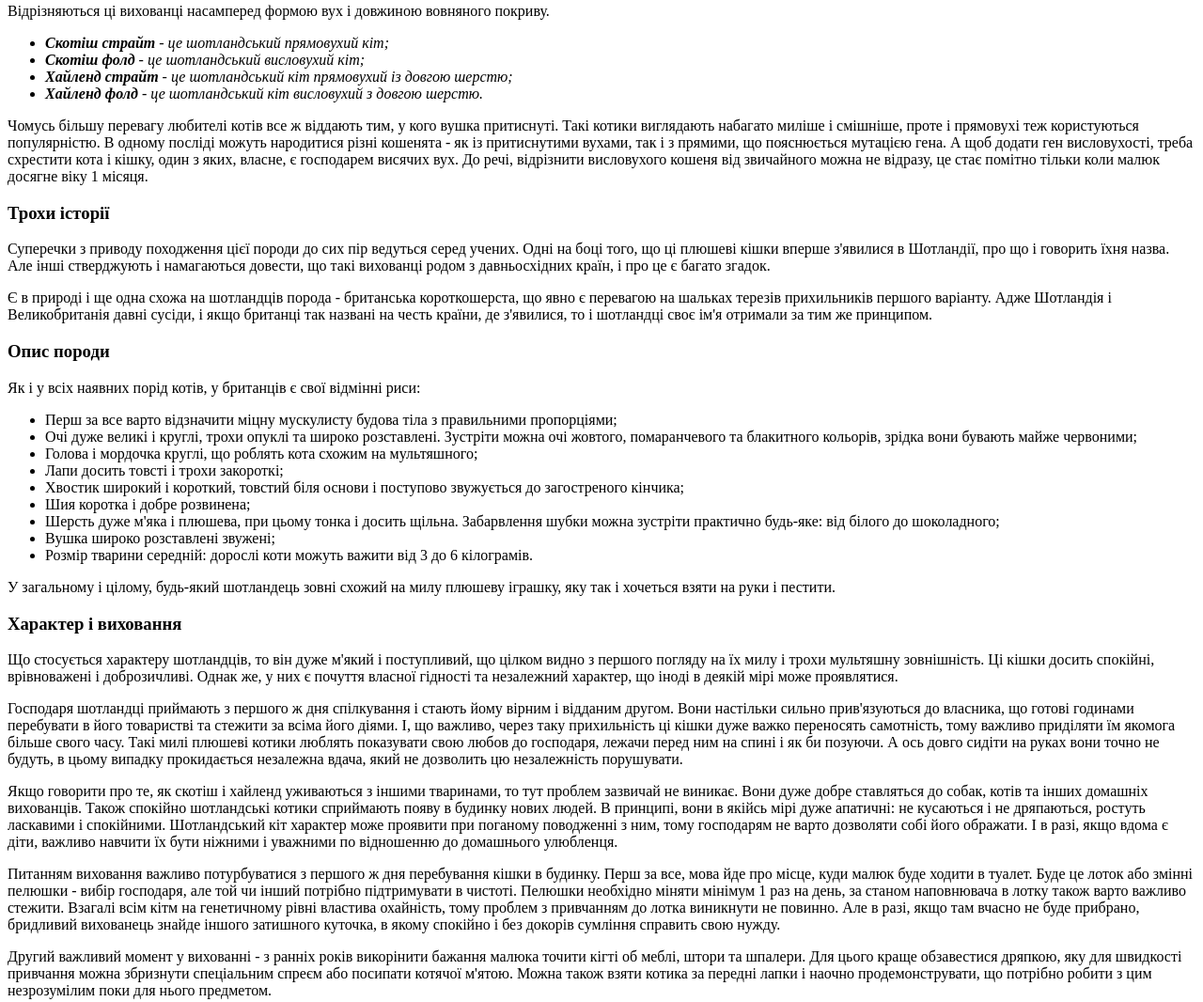
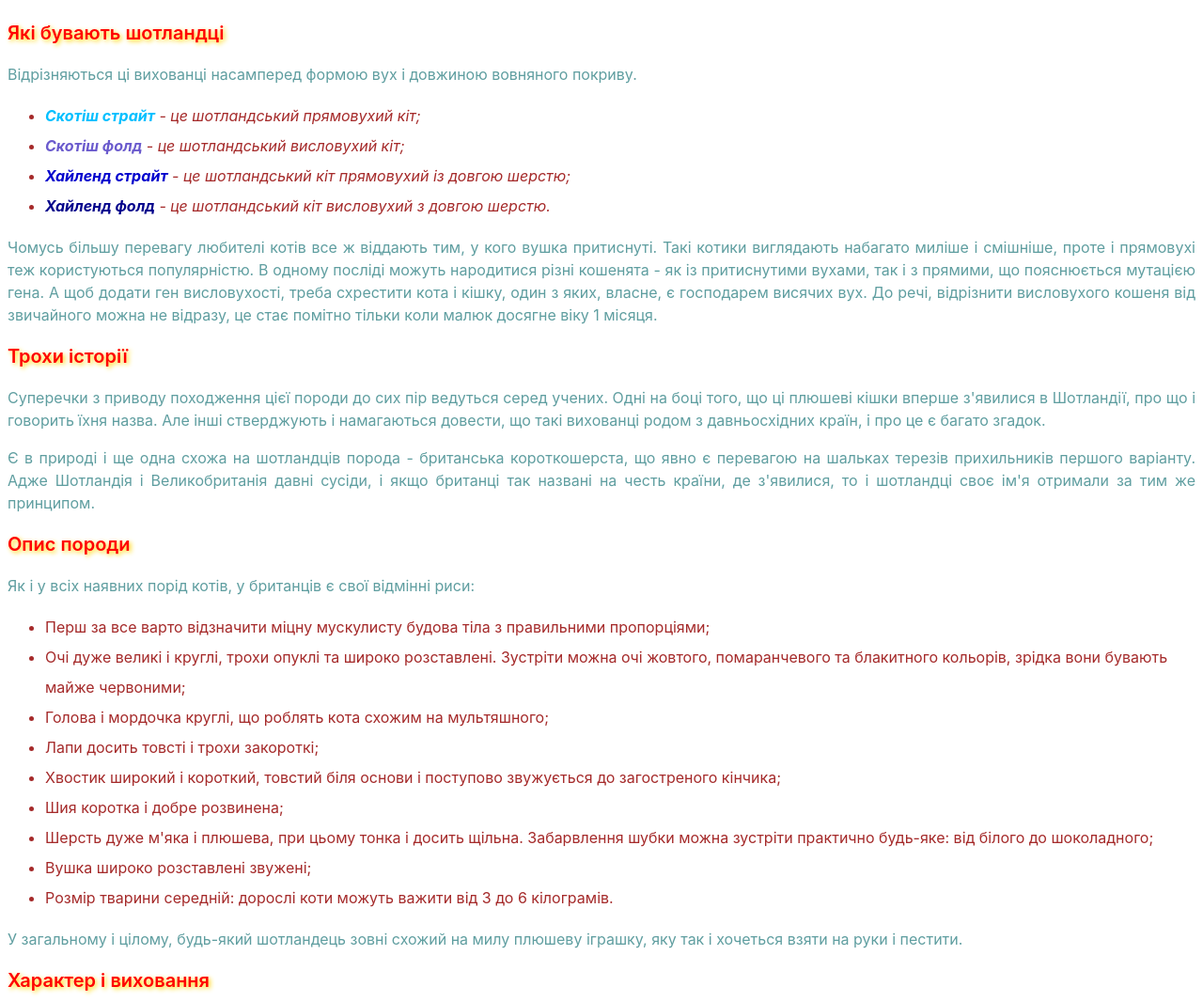
Before and after one commit to Shenatali/qa-test, a plain HTML site: page hillel.html/index.html in a window 1280 px wide. Shown: the part 1021-2087 px from the top of the page at 94% size. Drawn offline with Linux system fonts and the light colour scheme.

Commit message:
added css file

```diff
--- /dev/null
+++ b/hillel.html/css/base.css
@@ -0,0 +1,51 @@
+
+#some-id-1 {
+	color: yellow;
+	font-family: "Inter", serif;
+	font-size: 30px;
+	font-weight: 700;
+	text-align: center;
+	text-shadow: 2px 2px 5px orangered;
+	text-transform: uppercase;
+	letter-spacing: 5px;
+	li
+}
+.title {
+	color: red;
+	font-family: "Inter", serif;
+	font-size: 20px;
+	font-weight: 600;
+	text-align: left;
+	text-shadow: 2px 2px 5px gold;
+
+}
+.text {
+	color: cadetblue;
+	font-family: "Inter", serif;
+	font-size: 16px;
+	font-weight: 400;
+	text-align: justify;
+	line-height: 1.5;
+}
+#some-id-2 {
+	color: deepskyblue;
+}
+#some-id-3 {
+	color: slateblue;
+}
+#some-id-4 {
+	color: mediumblue;
+}
+#some-id-5 {
+	color: darkblue;
+}
+.list {
+	color: brown;
+	font-family: "Inter", serif;
+	font-size: 16px;
+	font-weight: 400;
+	line-height: 2;
+}
+.item {
+	color: coral;
+}
--- a/hillel.html/index.html
+++ b/hillel.html/index.html
@@ -3,6 +3,7 @@
 <head>
 	<meta charset="utf-8">
 	<meta name="viewport" content="width=device-width, initial-scale=1">
+    <link rel="stylesheet" type="text/css" href="css/base.css">
 	<title>Шотландська прямовуха кішка</title>
 </head>
 <body>
@@ -10,50 +11,50 @@
 		<nav>
             <ul>
                 <li><a href="index.html">Головна</a></li>
+                <br>
                 <li><a target="_blank" href="pages/contact.html">Контакт</a></li>
+                <br>
                 <li><a target="_blank" href="pages/gallery.html">Галерея</a></li>
             </ul>
         </nav>
     </header>
     <main>
     	<div>
-    		<h1><u>Шотландський кіт</u></h1>
-    		<h3>Особливості породи</h3>
-    		<p>
+    		<h1 id="some-id-1"><u>Шотландський кіт</u></h1>
+    		<h3 class="title">Особливості породи</h3>
+    		<p class="text">
     			Люди здавна звикли заводити для домашнього тепла і затишку різних тварин, у тому числі й котів. Хтось підбирає бездомних і часто безпородних пухнастиків на вулиці, хтось бере їх із притулку, а хтось віддає перевагу обзаводитися дорогими та рідкісними представниками сімейства котячих з ідеальним родоводом. У числі останніх одними з найпопулярніших сьогодні є шотландці. Дебелий шотландський кіт у плюшевій шубці, із круглою мордочкою і величезними жовтими очима - ось такого звіра сьогодні можна зустріти в багатьох будинках. Це якщо коротко, а на ділі ця порода має кілька різновидів.
     		</p>
     		<img src="img/img_1.webp" alt="Рижий кіт">
     	</div>
     	<div>
-    		<h3>Які бувають шотландці</h3>
-    		<p>
+    		<h3 class="title">Які бувають шотландці</h3>
+    		<p class="text">
     			Відрізняються ці вихованці насамперед формою вух і довжиною вовняного покриву.
     		</p>
-    		<ul>
-    			<li><i><b>Скотіш страйт</b> - це шотландський прямовухий кіт;</i></li>
-    			<li><i><b>Скотіш фолд</b> - це шотландський висловухий кіт;</i></li>
-    			<li><i><b>Хайленд страйт</b> - це шотландський кіт прямовухий із довгою шерстю;</i></li>
-    			<li><i><b>Хайленд фолд</b> - це шотландський кіт висловухий з довгою шерстю.</i></li>
+    		<ul class="list">
+    			<li><i><b id="some-id-2">Скотіш страйт</b> - це шотландський прямовухий кіт;</i></li>
+    			<li><i><b id="some-id-3">Скотіш фолд</b> - це шотландський висловухий кіт;</i></li>
+    			<li><i><b id="some-id-4">Хайленд страйт</b> - це шотландський кіт прямовухий із довгою шерстю;</i></li>
+    			<li><i><b id="some-id-5">Хайленд фолд</b> - це шотландський кіт висловухий з довгою шерстю.</i></li>
     		</ul>
-    		<p>
+    		<p class="text">
     			Чомусь більшу перевагу любителі котів все ж віддають тим, у кого вушка притиснуті. Такі котики виглядають набагато миліше і смішніше, проте і прямовухі теж користуються популярністю. В одному посліді можуть народитися різні кошенята - як із притиснутими вухами, так і з прямими, що пояснюється мутацією гена. А щоб додати ген висловухості, треба схрестити кота і кішку, один з яких, власне, є господарем висячих вух. До речі, відрізнити висловухого кошеня від звичайного можна не відразу, це стає помітно тільки коли малюк досягне віку 1 місяця.
     		</p>
-    		<!-- <img src="img/img_2.webp" alt="Сірий кіт"> -->
     	</div>
     	<div>
-    		<h3>Трохи історії</h3>
-    		<p>
+    		<h3 class="title">Трохи історії</h3>
+    		<p class="text">
     			Суперечки з приводу походження цієї породи до сих пір ведуться серед учених. Одні на боці того, що ці плюшеві кішки вперше з'явилися в Шотландії, про що і говорить їхня назва. Але інші стверджують і намагаються довести, що такі вихованці родом з давньосхідних країн, і про це є багато згадок.
     		</p>
-    		<p>
+    		<p class="text">
     			Є в природі і ще одна схожа на шотландців порода - <span>британська короткошерста</span>, що явно є перевагою на шальках терезів прихильників першого варіанту. Адже Шотландія і Великобританія давні сусіди, і якщо британці так названі на честь країни, де з'явилися, то і шотландці своє ім'я отримали за тим же принципом.
     		</p>
-    		<!-- <img src="img/img_3.webp" alt="Сірий кіт"> -->
     	</div>
     	<div>
-    		<h3>Опис породи</h3>
-    		<p>Як і у всіх наявних порід котів, у британців є свої відмінні риси:</p>
-    		<ul>
+    		<h3 class="title">Опис породи</h3>
+    		<p class="text">Як і у всіх наявних порід котів, у британців є свої відмінні риси:</p>
+    		<ul class="list">
     			<li>Перш за все варто відзначити міцну мускулисту будова тіла з правильними пропорціями;</li>
     			<li>Очі дуже великі і круглі, трохи опуклі та широко розставлені. Зустріти можна очі жовтого, помаранчевого та блакитного кольорів, зрідка вони бувають майже червоними;</li>
     			<li>Голова і мордочка круглі, що роблять кота схожим на мультяшного;</li>
@@ -64,45 +65,45 @@
     			<li>Вушка широко розставлені звужені;</li>
     			<li>Розмір тварини середній: дорослі коти можуть важити від 3 до 6 кілограмів.</li>
     		</ul>
-    		<p>
+    		<p class="text">
     			У загальному і цілому, будь-який шотландець зовні схожий на милу плюшеву іграшку, яку так і хочеться взяти на руки і пестити.
     		</p>
     	</div>
     	<div>
-    		<h3>Характер і виховання</h3>
-    		<p>
+    		<h3 class="title">Характер і виховання</h3>
+    		<p class="text">
     			Що стосується характеру шотландців, то він дуже м'який і поступливий, що цілком видно з першого погляду на їх милу і трохи мультяшну зовнішність. Ці кішки досить спокійні, врівноважені і доброзичливі. Однак же, у них є почуття власної гідності та незалежний характер, що іноді в деякій мірі може проявлятися.
     		</p>
-    		<p>
+    		<p class="text">
     			Господаря шотландці приймають з першого ж дня спілкування і стають йому вірним і відданим другом. Вони настільки сильно прив'язуються до власника, що готові годинами перебувати в його товаристві та стежити за всіма його діями. І, що важливо, через таку прихильність ці кішки дуже важко переносять самотність, тому важливо приділяти їм якомога більше свого часу. Такі милі плюшеві котики люблять показувати свою любов до господаря, лежачи перед ним на спині і як би позуючи. А ось довго сидіти на руках вони точно не будуть, в цьому випадку прокидається незалежна вдача, який не дозволить цю незалежність порушувати.
     		</p>
-    		<p>
+    		<p class="text">
     			Якщо говорити про те, як скотіш і хайленд уживаються з іншими тваринами, то тут проблем зазвичай не виникає. Вони дуже добре ставляться до собак, котів та інших домашніх вихованців. Також спокійно шотландські котики сприймають появу в будинку нових людей. В принципі, вони в якійсь мірі дуже апатичні: не кусаються і не дряпаються, ростуть ласкавими і спокійними. Шотландський кіт характер може проявити при поганому поводженні з ним, тому господарям не варто дозволяти собі його ображати. І в разі, якщо вдома є діти, важливо навчити їх бути ніжними і уважними по відношенню до домашнього улюбленця.
     		</p>
-    		<p>
+    		<p class="text">
     			Питанням виховання важливо потурбуватися з першого ж дня перебування кішки в будинку. Перш за все, мова йде про місце, куди малюк буде ходити в туалет. Буде це лоток або змінні пелюшки - вибір господаря, але той чи інший потрібно підтримувати в чистоті. Пелюшки необхідно міняти мінімум 1 раз на день, за станом наповнювача в лотку також варто важливо стежити. Взагалі всім кітм на генетичному рівні властива охайність, тому проблем з привчанням до лотка виникнути не повинно. Але в разі, якщо там вчасно не буде прибрано, бридливий вихованець знайде іншого затишного куточка, в якому спокійно і без докорів сумління справить свою нужду.
     		</p>
-    		<p>
+    		<p class="text">
     			Другий важливий момент у вихованні - з ранніх років викорінити бажання малюка точити кігті об меблі, штори та шпалери. Для цього краще обзавестися дряпкою, яку для швидкості привчання можна збризнути спеціальним спреєм або посипати котячої м'ятою. Можна також взяти котика за передні лапки і наочно продемонструвати, що потрібно робити з цим незрозумілим поки для нього предметом.
     		</p>
     	</div>
     	<div>
-    		<h3>Догляд і харчування</h3>
-    		<p>
+    		<h3 class="title">Догляд і харчування</h3>
+    		<p class="text">
     			Здебільшого всі кішки дуже охайні, тому вони ретельно за собою доглядають, не доставляючи особливого клопоту господарям. Однак, у деяких гігієнічні процедури людині все ж варто іноді втручатися. Ось невеликий перелік порад того, як потрібно доглядати за шотландськими котиками:
     		</p>
-    		<ol>
+    		<ol class="list">
     			<li>Банні процедури потрібно проводити в міру забруднення шубки, але бажано не частіше 1 разу на місяць. Маленьких кошенят краще без вагомих на те причин взагалі не мити, щоб вони не захворіли. Якщо ж момент для купання настав, то бажано застосовувати шампунь. Але вибирати потрібно обов'язково в зоомагазині, використовувати для котів звичайний людський шампунь не можна! Спеціальний засіб, куплений у ветеринарній аптеці, в залежності від складу може не тільки очищати шерсть і шкіру, а, наприклад, ще й допомагати позбуватися паразитів у вигляді кліщів та бліх, а також проводити профілактику їх появи.</li>
     			<li>Розчісування теж є важливою складовою в процесі догляду за вихованцем. Так чи інакше всі кішки линяють, не залежно від довжини шерсті, тому тут може знадобитися людська допомога. Фурмінатор ветеринари для вичісування шотландців не рекомендують, так як він може зіпсувати підшерсток і всю шубку в цілому. Краще скористатися гребнем або щіткою-рукавичкою.</li>
     			<li>Регулярна стрижка цим котикам не потрібна, а ось в процесі появи ковтунів позбавлення від них є обов'язковим. Грудки вовни, що звалялися, не тільки псують загальний естетичний вигляд, але і негативно впливають на стан тварини. У шотландців дуже чутлива шкіра, тому під ковтуном може з'являтися роздратування і порушуватися циркуляція крові.</li>
     			<li>Очі і вуха також вимагають догляду. Очка у представників цієї породи часто сльозяться, тому в міру забруднення їх потрібно чистити. Вушка необхідно регулярно оглядати, особливо у висловушок, оскільки в них може накопичуватися сірка, від якої важливо позбуватися.</li>
     			<li>Варто відзначити, що через неприродне походження породи її представники часто народжуються з дефектами, тому за цим треба дуже ретельно стежити.</li>
     		</ol>
-    		<p>
+    		<p class="text">
     			Що стосується питання про те, чим годувати шотландського кота, то раціон краще розробити з раннього віку і далі його дотримуватися. Ця порода виведена штучно, тому і організм влаштований по-особливому. Сьогодні в будь-якому магазині можна зустріти
     			<a target="_blank" href="https://zoocomplex.com.ua/ua-tovary-dlya-koshek/ua-korma-i-podkormki-6/"><b><i>готові корми</i></b></a>, розроблені спеціально з урахуванням різної специфіки тварин. Наприклад, вони виготовляються для кошенят або літніх вихованців, для вагітних і тих, що годують, для короткошерстих і довгошерстих, для тих, хто страждає захворюваннями шлунково-кишкового тракту або сечокам'яною хворобою, а також для конкретних порід.
     		</p>
-    		<p>Зокрема є готове харчування і для британців: сухарики, консерви і паучі. Тут важливо пробувати й експериментувати. Дивитися, що вихованець любить більше: сухий корм або вологий. Дізнаватися, які смаки він вважає за краще: м'ясо, птицю або рибу. Бажано вибирати корми з додаванням овочів і фруктів, а також доповнені вітамінними і мінеральними комплексами. Можна самостійно доповнювати раціон улюбленця корисними смакотою у вигляді мармеладу або додаткових рідин в їжу. Ну, і звичайно ж, такий важливий момент як харчування кота краще обговорити з досвідченим ветеринаром і дотримуватися його порад.
+    		<p class="text">Зокрема є готове харчування і для британців: сухарики, консерви і паучі. Тут важливо пробувати й експериментувати. Дивитися, що вихованець любить більше: сухий корм або вологий. Дізнаватися, які смаки він вважає за краще: м'ясо, птицю або рибу. Бажано вибирати корми з додаванням овочів і фруктів, а також доповнені вітамінними і мінеральними комплексами. Можна самостійно доповнювати раціон улюбленця корисними смакотою у вигляді мармеладу або додаткових рідин в їжу. Ну, і звичайно ж, такий важливий момент як харчування кота краще обговорити з досвідченим ветеринаром і дотримуватися його порад.
     		</p>
     	</div>
     </main>
```
Also changed, not shown: hillel.html/pages/contact.html (+20 -15 lines), hillel.html/pages/gallery.html (+2 -0 lines).
